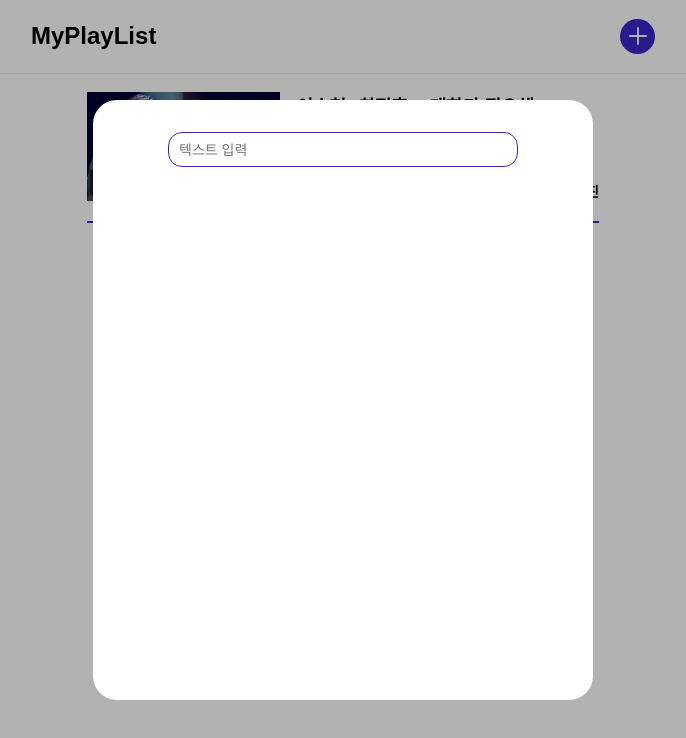
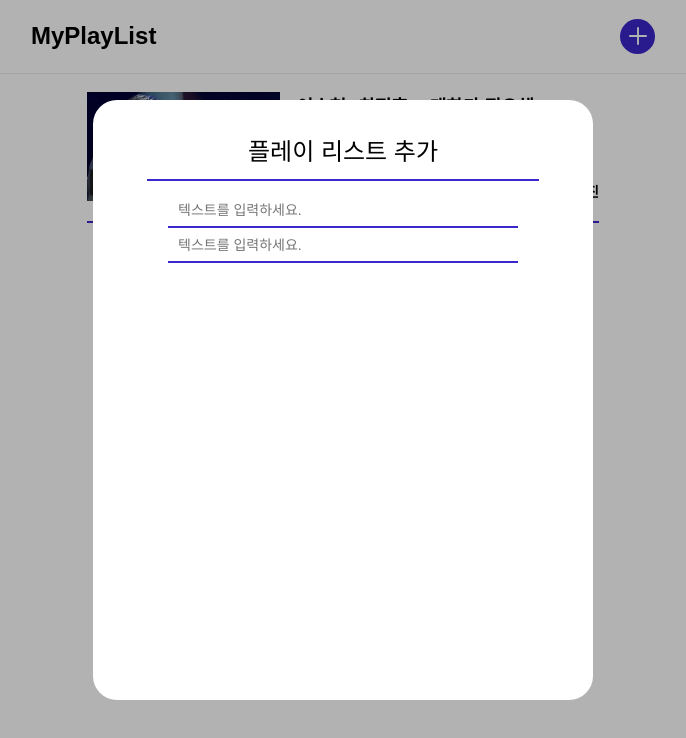
Before and after one commit to SEOKKAMONI/My-PlayList, a React (Create React App) app: page / in a window 1280 px wide. Both pictures are taken after a click on the button 934 px from the left and 36 px from the top of the page. Shown: the top 738 px of the page, without its empty margins (297-983 px from the left). Built offline with nearby package versions, Linux system fonts and the light colour scheme.

Commit message:
FIX :: TextInput Styling 수정 - ADD :: Modal Title

```diff
--- a/src/Components/Input/TextInput/index.tsx
+++ b/src/Components/Input/TextInput/index.tsx
@@ -4,7 +4,7 @@ import * as S from './style';
 export default function TextInput() {
   return (
     <S.Form>
-      <S.Input placeholder="텍스트 입력" />
+      <S.Input placeholder="텍스트를 입력하세요." />
     </S.Form>
   );
 }
--- a/src/Components/Input/TextInput/style.ts
+++ b/src/Components/Input/TextInput/style.ts
@@ -3,8 +3,7 @@ import styled from 'styled-components';
 export const Form = styled.form`
   display: flex;
   align-items: center;
-  border: 1.5px solid #3b28cc;
-  border-radius: 14px;
+  border-bottom: 2px solid #3b28cc;
   width: 350px;
   height: 35px;
 `;
--- a/src/Components/Modal/index.tsx
+++ b/src/Components/Modal/index.tsx
@@ -19,6 +19,9 @@ export default function Modal() {
       }}
     >
       <S.Modal>
+        <S.Title>플레이 리스트 추가</S.Title>
+        <S.Line />
+        <TextInput />
         <TextInput />
       </S.Modal>
     </S.ModalBackground>
--- a/src/Components/Modal/style.ts
+++ b/src/Components/Modal/style.ts
@@ -13,7 +13,8 @@ export const ModalBackground = styled.div<{ display: string }>`
 
 export const Modal = styled.div`
   display: flex;
-  justify-content: center;
+  flex-direction: column;
+  align-items: center;
   padding: 2em;
   width: 500px;
   height: 600px;
@@ -21,3 +22,14 @@ export const Modal = styled.div`
   background-color: #fff;
   z-index: 1;
 `;
+
+export const Title = styled.p`
+  font-size: 24px;
+  font-weight: 500;
+`;
+
+export const Line = styled.div`
+  margin: 12px 0px;
+  width: 90%;
+  border: 1px solid #3b28cc;
+`;
```
